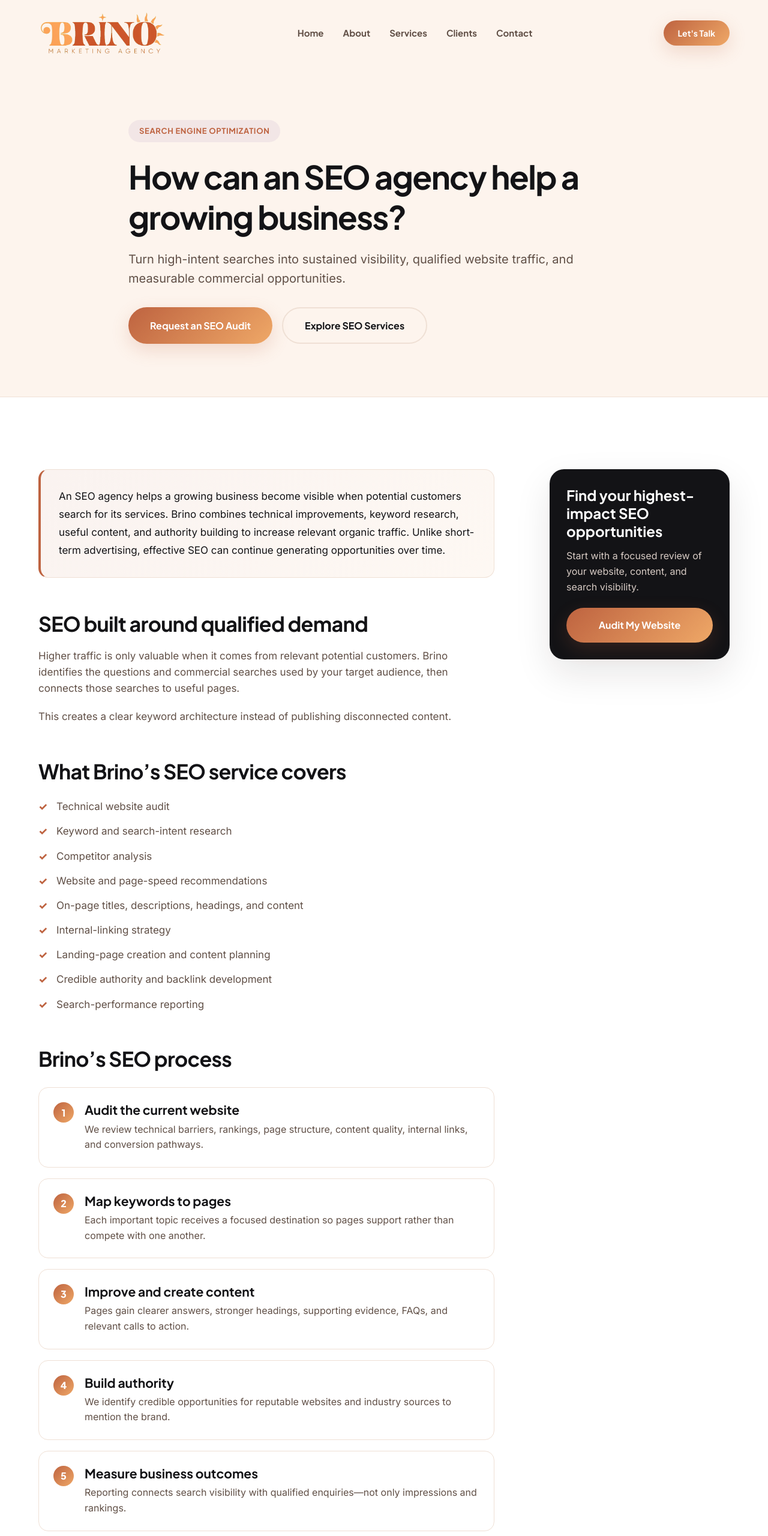
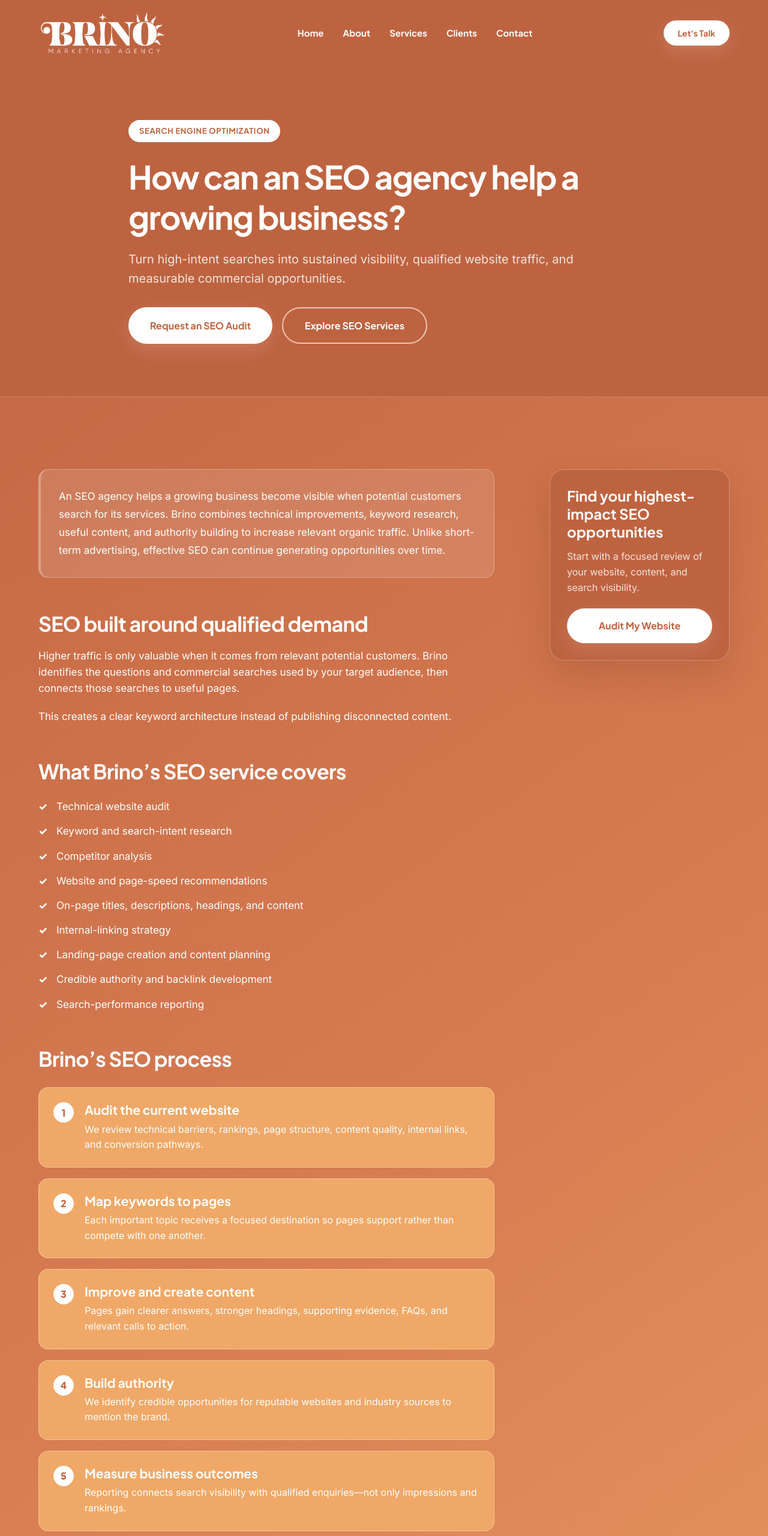
Before and after one commit to layaloo/brinowebsite, a plain HTML site: page seo-agency-growing-businesses.html in a window 1280 px wide. Shown: the top 2560 px of the page at 60% size. Drawn offline with Linux system fonts and the light colour scheme.

Commit message:
Invert Brino brand color system (#6)
Co-authored-by: Layal Bandah <layalbandah@LAYALS-MACBOOK.local>

```diff
--- a/css/style.css
+++ b/css/style.css
@@ -2425,6 +2425,208 @@ footer {
   margin: 0 auto 24px auto;
 }
 
+/* ==========================================================================
+   INVERTED BRINO COLOR SYSTEM — TERRACOTTA SURFACES / WHITE ACCENTS
+   ========================================================================== */
+:root {
+  --surface-terracotta: #BE6340;
+  --surface-peach: #EFA867;
+  --purple: #FFFFFF;
+  --coral: #FFFFFF;
+  --grey-text: #FFFFFF;
+  --grey-medium: rgba(255, 255, 255, 0.76);
+  --grey-border: rgba(255, 255, 255, 0.28);
+  --alabaster: #BE6340;
+  --grey-light: #EFA867;
+  --gradient-brand: linear-gradient(135deg, #FFFFFF 0%, #FFFFFF 100%);
+  --gradient-brand-light: linear-gradient(135deg, rgba(255, 255, 255, 0.18) 0%, rgba(255, 255, 255, 0.08) 100%);
+  --shadow-sm: 0 4px 12px rgba(89, 37, 19, 0.08);
+  --shadow-md: 0 12px 32px rgba(89, 37, 19, 0.14);
+  --shadow-lg: 0 24px 60px rgba(89, 37, 19, 0.18);
+  --shadow-brand: 0 10px 30px rgba(255, 255, 255, 0.14);
+}
+
+body {
+  color: #FFFFFF;
+  background: linear-gradient(145deg, #BE6340 0%, #D77B51 48%, #EFA867 100%);
+}
+
+h1, h2, h3, h4, h5, h6,
+.nav-links a,
+.nav-links a:hover,
+.nav-links a.active,
+.service-card-link,
+.client-full-logo,
+.testimonial-card-logo,
+.testimonial-card-author,
+.form-group label,
+.form-group input,
+.form-group select,
+.form-group textarea,
+.landing-answer,
+.related-page strong,
+.startup-note .text-link {
+  color: #FFFFFF;
+}
+
+.logo-img {
+  filter: brightness(0) invert(1);
+}
+
+header.scrolled {
+  background-color: rgba(190, 99, 64, 0.94);
+  border-bottom-color: rgba(255, 255, 255, 0.24);
+}
+
+.mobile-toggle span { background-color: #FFFFFF; }
+
+footer,
+.page-hero,
+.clients-logo-strip,
+.bg-alabaster,
+.startup-journal {
+  color: #FFFFFF;
+  background: #BE6340;
+  border-color: rgba(255, 255, 255, 0.24);
+}
+
+.hero,
+.hero-section {
+  color: #FFFFFF;
+  background: linear-gradient(145deg, #BE6340 0%, #EFA867 100%);
+}
+
+.service-card,
+.portfolio-card,
+.stat-item,
+.value-card,
+.team-card,
+.client-full-card,
+.client-testimonial-card,
+.contact-form-holder,
+.map-card,
+.landing-step,
+.related-page,
+.modal-content,
+.startup-article,
+.startup-note {
+  color: #FFFFFF;
+  background: #EFA867;
+  border-color: rgba(255, 255, 255, 0.32);
+}
+
+.startup-article-accent,
+.landing-sidebar,
+.intro-badge-overlay,
+.contact-cta {
+  color: #FFFFFF;
+  background: #BE6340;
+  border: 1px solid rgba(255, 255, 255, 0.28);
+}
+
+.faq-item,
+.landing-answer,
+.service-detail-visual,
+.contact-info-icon,
+.map-placeholder,
+.team-img-holder {
+  color: #FFFFFF;
+  background: rgba(255, 255, 255, 0.12);
+  border-color: rgba(255, 255, 255, 0.28);
+}
+
+.form-group input,
+.form-group select,
+.form-group textarea {
+  background: rgba(255, 255, 255, 0.13);
+  border-color: rgba(255, 255, 255, 0.38);
+}
+
+.form-group input::placeholder,
+.form-group textarea::placeholder { color: rgba(255, 255, 255, 0.72); }
+
+.form-group input:focus,
+.form-group select:focus,
+.form-group textarea:focus {
+  color: #BE6340;
+  background: #FFFFFF;
+  border-color: #FFFFFF;
+  box-shadow: 0 0 0 4px rgba(255, 255, 255, 0.22);
+}
+
+.btn-primary,
+.btn-white,
+.filter-btn:hover,
+.filter-btn.active {
+  color: #BE6340;
+  background: #FFFFFF;
+  border-color: #FFFFFF;
+}
+
+.btn-secondary {
+  color: #FFFFFF;
+  border-color: rgba(255, 255, 255, 0.64);
+}
+
+.btn-secondary:hover {
+  color: #BE6340;
+  background: #FFFFFF;
+  border-color: #FFFFFF;
+}
+
+.badge,
+.badge-coral,
+.service-card-icon,
+.value-card h4 span {
+  color: #BE6340;
+  background: #FFFFFF;
+}
+
+.text-gradient {
+  color: #FFFFFF;
+  background: none;
+  -webkit-text-fill-color: #FFFFFF;
+}
+
+.nav-links a::after,
+.landing-step::before,
+.footer-socials a:hover,
+.service-card:hover .service-card-icon {
+  color: #BE6340;
+  background: #FFFFFF;
+}
+
+.footer-socials a,
+.client-logo,
+.client-logo:hover,
+.service-card p,
+.testimonial-card-right p,
+.contact-info-details p,
+.contact-info-details a,
+.page-hero p,
+.startup-journal .section-header p,
+.startup-article li,
+.startup-article-lead,
+.startup-note p,
+.author-card,
+.portfolio-content p,
+.footer-brand p,
+.landing-sidebar p {
+  color: rgba(255, 255, 255, 0.82);
+}
+
+.startup-journey-visual img {
+  border-color: rgba(255, 255, 255, 0.4);
+  box-shadow: 0 24px 60px rgba(89, 37, 19, 0.2);
+}
+
+@media (max-width: 991px) {
+  .nav-links {
+    color: #FFFFFF;
+    background: #BE6340;
+  }
+}
+
 .modal-content h3 {
   font-size: 24px;
   margin-bottom: 12px;
```
